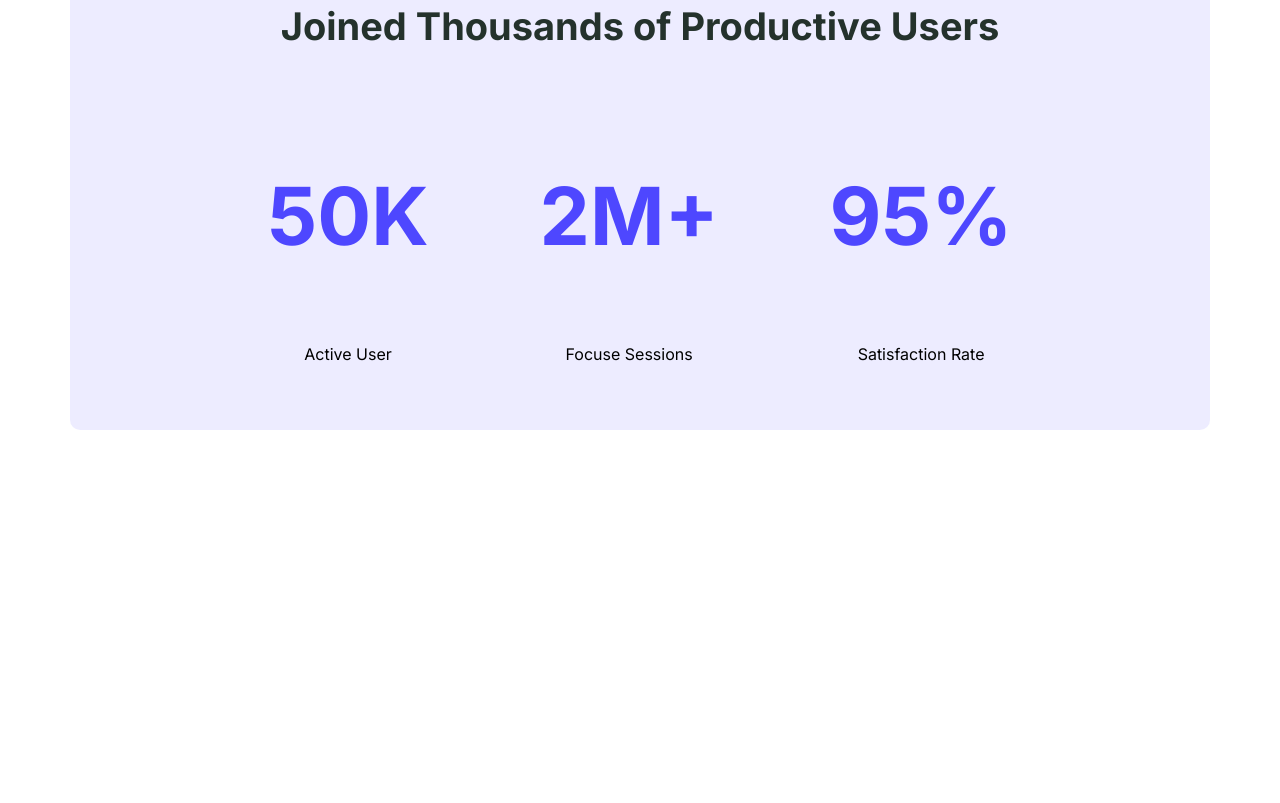
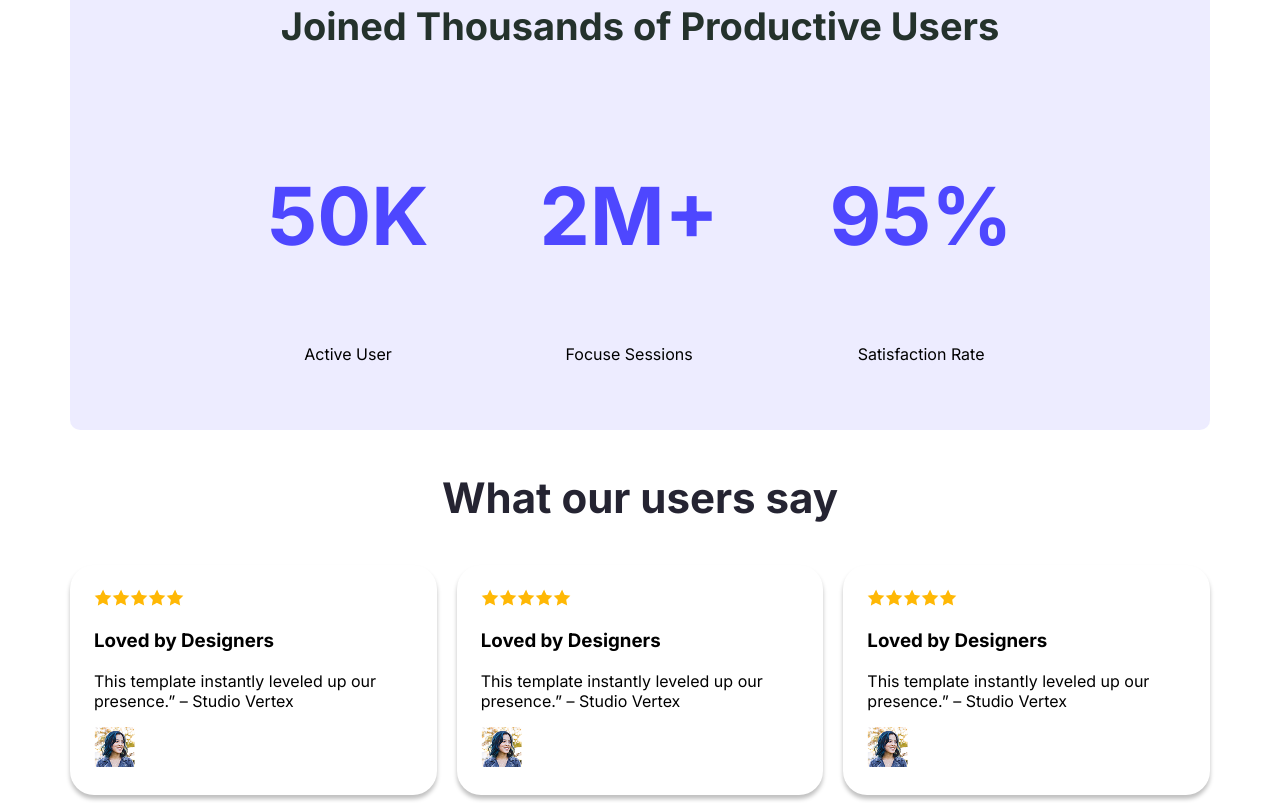
Before and after one commit to shadeashrafi/my-first-assignment, a plain HTML site: page index.html in a window 1280 px wide. Shown: the part 1106-1909 px from the top of the page. Before the commit the page ends 1544 px from the top, so only its background shows below. Drawn offline with Linux system fonts and the light colour scheme.

Commit message:
added skill section

```diff
--- a/index.html
+++ b/index.html
@@ -59,6 +59,31 @@
             </div>
 
         </section>
+        <section class="skills">
+            <h3 class="section-title text-center">What our users say</h3>
+            <div class="skills-container">
+                <div class="skill">
+                    <img src="images/icon-star.png" alt=""><img src="images/icon-star.png" alt=""><img src="images/icon-star.png" alt=""><img src="images/icon-star.png" alt=""><img src="images/icon-star.png" alt="">
+                    <h3 class="skill-title">Loved by Designers</h3>
+                    <p class="skill-description">This template instantly leveled up our presence.” – Studio Vertex</p>
+                    <img src="images/avatar.png" alt="">
+                </div>
+                <div class="skill">
+                    <img src="images/icon-star.png" alt=""><img src="images/icon-star.png" alt=""><img src="images/icon-star.png" alt=""><img src="images/icon-star.png" alt=""><img src="images/icon-star.png" alt="">
+                    <h3 class="skill-title">Loved by Designers</h3>
+                    <p class="skill-description">This template instantly leveled up our presence.” – Studio Vertex</p>
+                    <img src="images/avatar.png" alt="">
+                </div>
+                <div class="skill">
+                    <img src="images/icon-star.png" alt=""><img src="images/icon-star.png" alt=""><img src="images/icon-star.png" alt=""><img src="images/icon-star.png" alt=""><img src="images/icon-star.png" alt="">
+                    <h3 class="skill-title">Loved by Designers</h3>
+                    <p class="skill-description">This template instantly leveled up our presence.” – Studio Vertex</p>
+                    <img src="images/avatar.png" alt="">
+                </div>
+
+            </div>
+
+        </section>
     </main>
     <footer>
 
--- a/styles/assignment.css
+++ b/styles/assignment.css
@@ -84,6 +84,12 @@ main{
     color: #252432;
 }
 
+.text-center{
+    text-align: center;
+    font-size: 42px;
+    font-weight: bold;
+    color: #252432;
+}
 /* header */
 .header{
     background-image: url('../images/Hero-bg.png');
@@ -129,4 +135,15 @@ nav ul li{
 
 
 }
+/* skills section styles */
+.skills-container{
+    display: flex;
+    gap: 20px;
 }
+
+.skill{
+    padding: 24px;
+    border-radius: 24px;
+    box-shadow: 0px 4px 4px 0px rgba(0, 0, 0, 0.25);
+
+}
```
